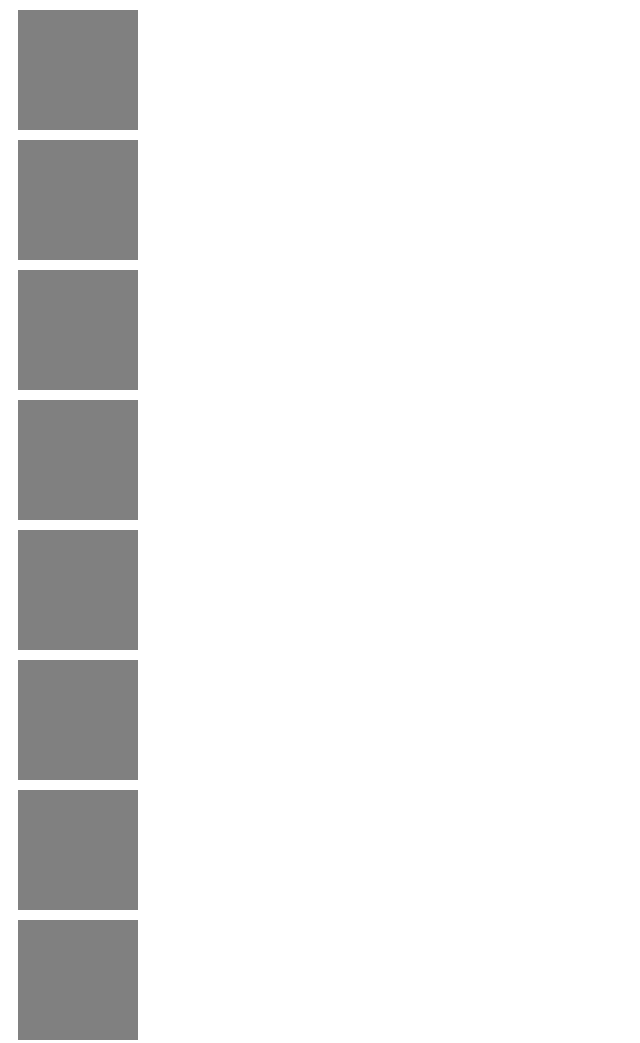
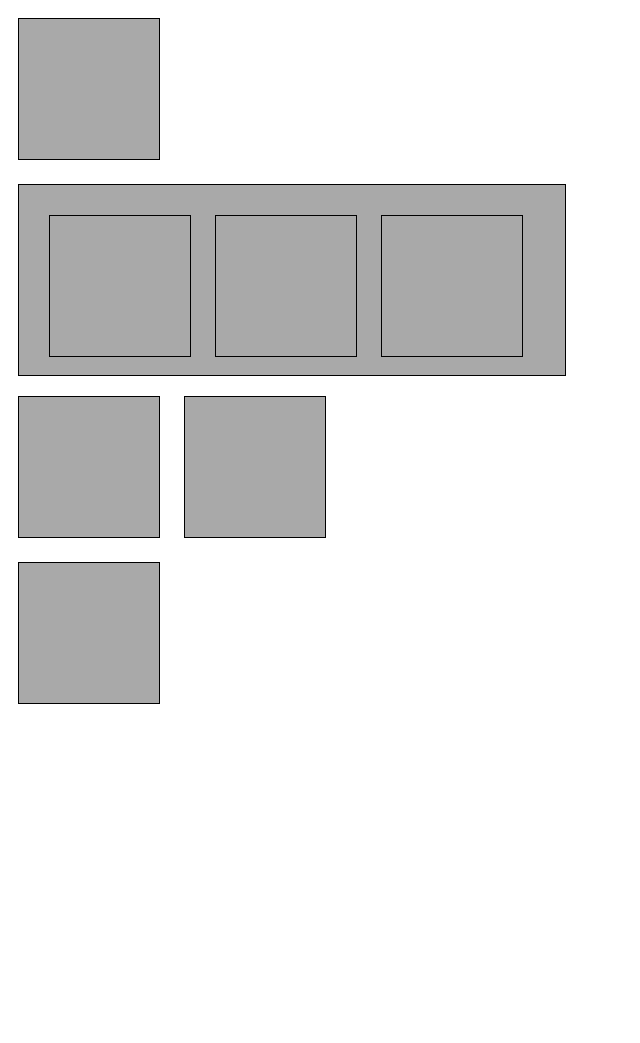
Before and after one commit to joshseve/leccion-22, a plain HTML site: page index.html in a window 1280 px wide. Shown: the whole page, without its empty margins (0-640 px from the left). After the commit the page ends 800 px from the top, so only its background shows below. Drawn offline with Linux system fonts and the light colour scheme.

Commit message:
Ejercicio 5, las 8 cajas

```diff
--- a/assets/css/style.css
+++ b/assets/css/style.css
@@ -1,9 +1,20 @@
-.box {
-  display: block;
-  width: 100px;
-  height: 100px;
-  background-color: gray;
-  padding: 10px;
-  margin: 10px;
+div {
+    border: 1px solid black;
+    padding: 20px;
+    margin: 10px;
+    background-color: darkgrey;
+    width: 100px;
+    height: 100px;
+    display: inline-block;
+}
 
+.papa {
+    position: relative;
+    display: block;
+    width: 40%;
+    height: 150px;
 }
+
+.ultimo {
+    display: block;
+}
--- a/index.html
+++ b/index.html
@@ -9,16 +9,15 @@
 
   <body>
 
-    <div class="container">
-      <div class="box uno"> </div>
-      <div class="box dos"> </div>
-      <div class="box tres"> </div>
-      <div class="box cuatro"> </div>
-      <div class="box cinco"> </div>
-      <div class="box seis"> </div>
-      <div class="box siete"> </div>
-      <div class="box ocho"> </div>
+    <div></div>
+    <div class="papa">
+        <div></div>
+        <div></div>
+        <div></div>
     </div>
+    <div></div>
+    <div></div>
+    <div class="ultimo"></div>
 
   </body>
 </html>
```
